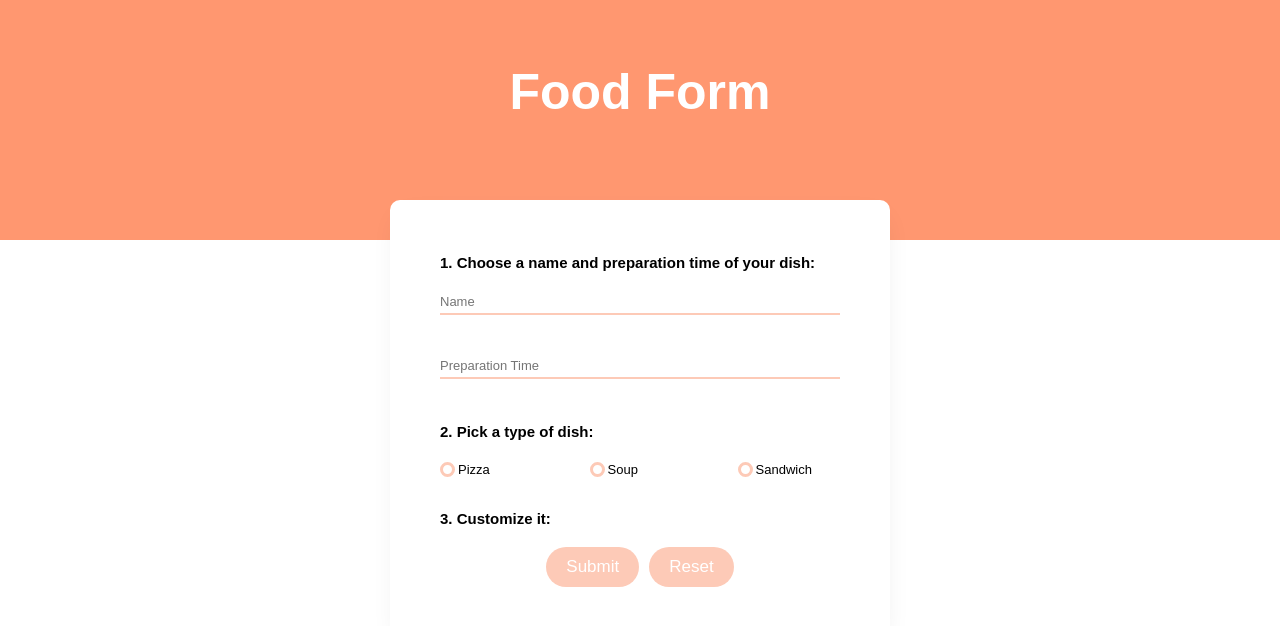
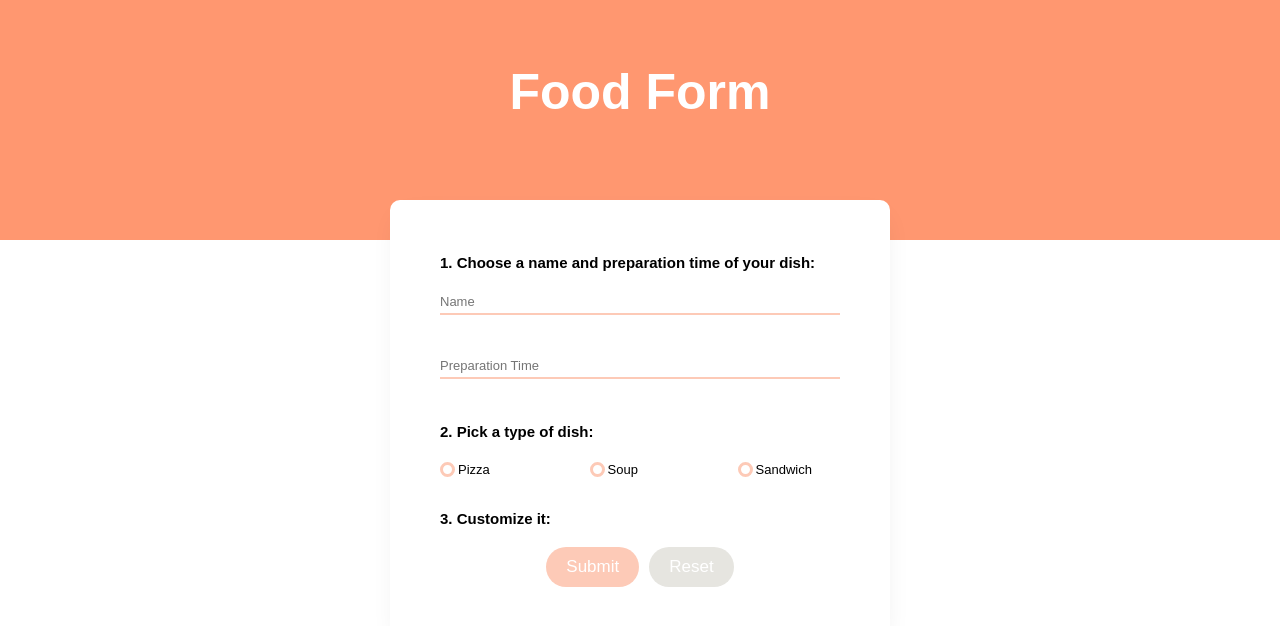
Before and after one commit to pskrzypek97/food-form, a React (Create React App) app: page / in a window 1280 px wide. Shown: the top 626 px of the page. Built offline with nearby package versions, Linux system fonts and the light colour scheme.

Commit message:
Added styles to buttons

```diff
--- a/src/components/Form/Form.tsx
+++ b/src/components/Form/Form.tsx
@@ -48,7 +48,7 @@ const FormComp = () => {
 						</button>
 						<button
 							type="button"
-							className={styles['form__button']}
+							className={styles['form__button--reset']}
 							onClick={form.reset}
 						>
 							Reset
--- a/src/styles/form.module.css
+++ b/src/styles/form.module.css
@@ -7,13 +7,7 @@
 	align-self: center;
 }
 
-.buttons-container > *:not(:last-child) {
-	margin-right: 1rem;
-}
-
-.form__button {
-	align-self: center;
-
+.buttons-container button {
 	padding-block: 1rem;
 	padding-inline: 2rem;
 
@@ -22,15 +16,31 @@
 	border: none;
 	border-radius: 2rem;
 
-	background-color: #fdcab7;
-	color: white;
-
 	cursor: pointer;
 
 	transition: all 0.2s;
+}
+
+.buttons-container > *:not(:last-child) {
+	margin-right: 1rem;
+}
+
+.form__button {
+	background-color: #fdcab7;
+	color: white;
 }
 
 .form__button:hover,
 .form__button:focus {
 	background-color: #ff9770;
 }
+
+.form__button--reset {
+	background-color: #e6e5e0;
+	color: white;
+}
+
+.form__button--reset:hover,
+.form__button--reset:focus {
+	background-color: hsl(193, 10%, 80%);
+}
```
